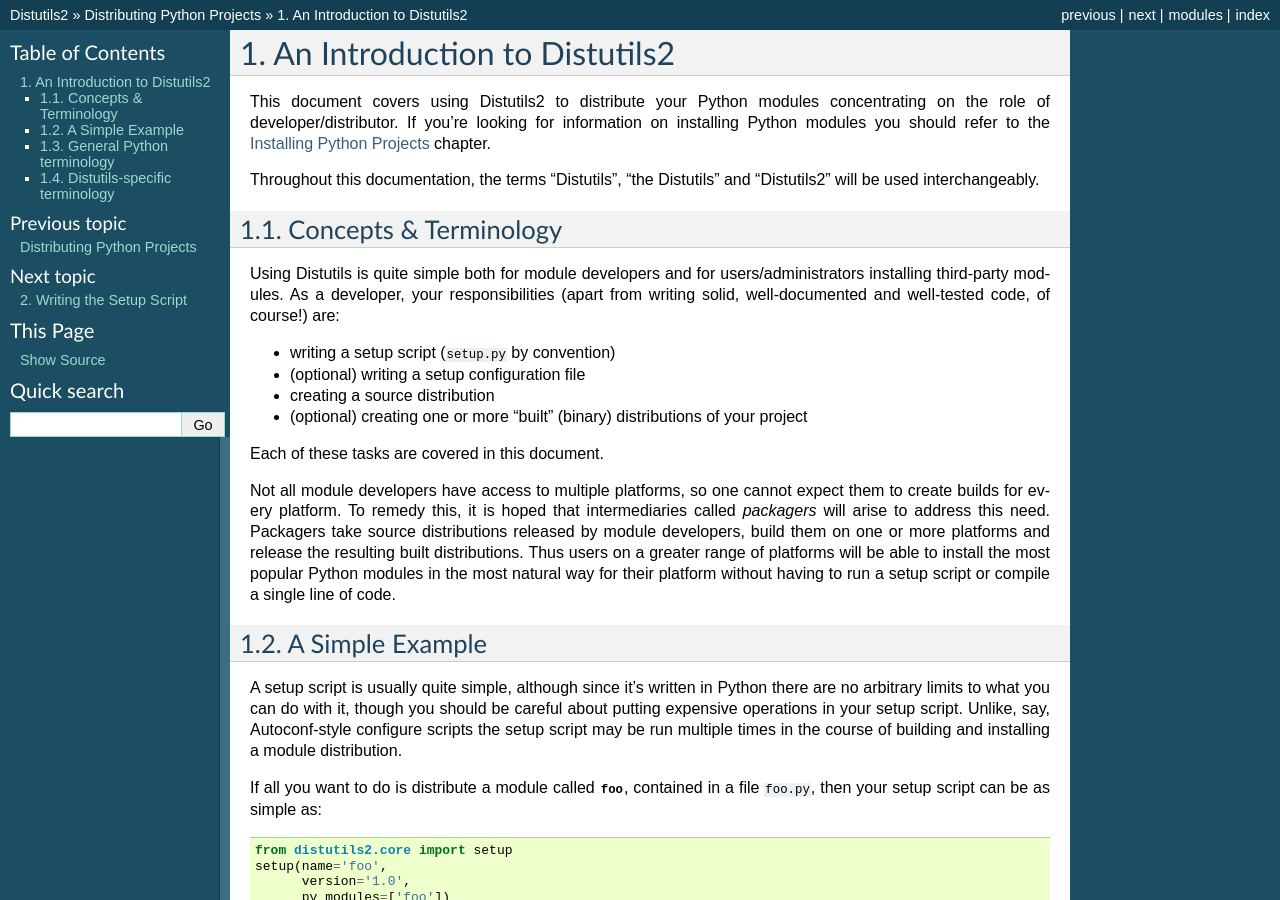
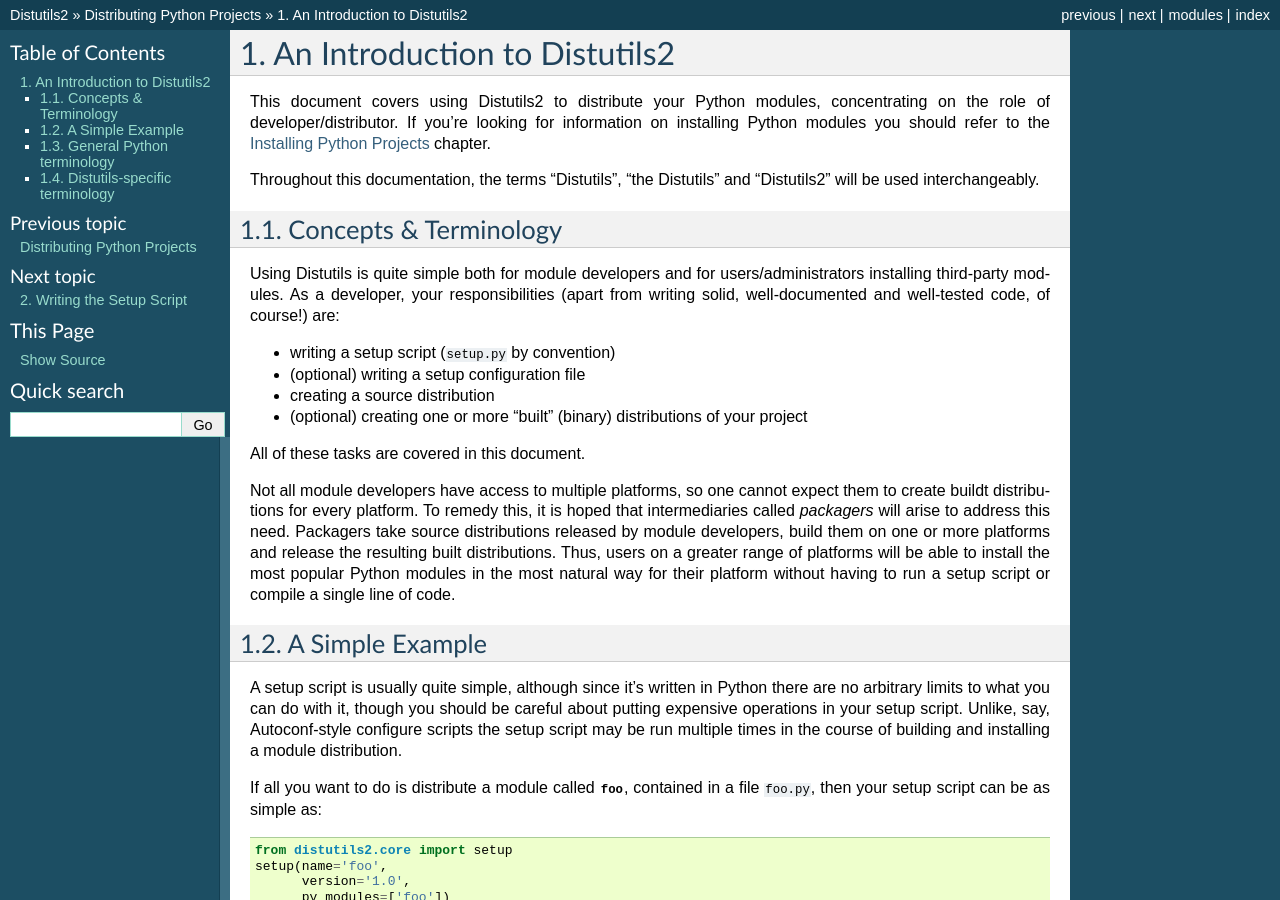
Before and after one commit to crateio/distutils2, a Sphinx documentation site: the page built from docs/source/distutils/introduction.rst, in a window 1280 px wide and 900 px high. Built offline with Sphinx 7.4.7, drawn with Linux system fonts in a browser that asks for light colours.

Commit message:
Restore some commas and do other nitpicks

```diff
--- a/docs/source/distutils/introduction.rst
+++ b/docs/source/distutils/introduction.rst
@@ -4,7 +4,7 @@
 An Introduction to Distutils2
 *****************************
 
-This document covers using Distutils2 to distribute your Python modules
+This document covers using Distutils2 to distribute your Python modules,
 concentrating on the role of developer/distributor.  If you're looking for
 information on installing Python modules you should refer to the
 :ref:`install-index` chapter.
@@ -28,16 +28,17 @@
 
 * creating a source distribution
 
-* (optional) creating one or more "built" (binary) distributions of your project
+* (optional) creating one or more "built" (binary) distributions of your
+  project
 
-Each of these tasks are covered in this document.
+All of these tasks are covered in this document.
 
 Not all module developers have access to multiple platforms, so one cannot
-expect them to create builds for every platform.  To remedy this, it is hoped
-that intermediaries called *packagers* will arise to address this need.
-Packagers take source distributions released by module developers,
+expect them to create buildt distributions for every platform.  To remedy
+this, it is hoped that intermediaries called *packagers* will arise to address
+this need.  Packagers take source distributions released by module developers,
 build them on one or more platforms and release the resulting built
-distributions.  Thus users on a greater range of platforms will be able to
+distributions.  Thus, users on a greater range of platforms will be able to
 install the most popular Python modules in the most natural way for their
 platform without having to run a setup script or compile a single line of code.
 
```
